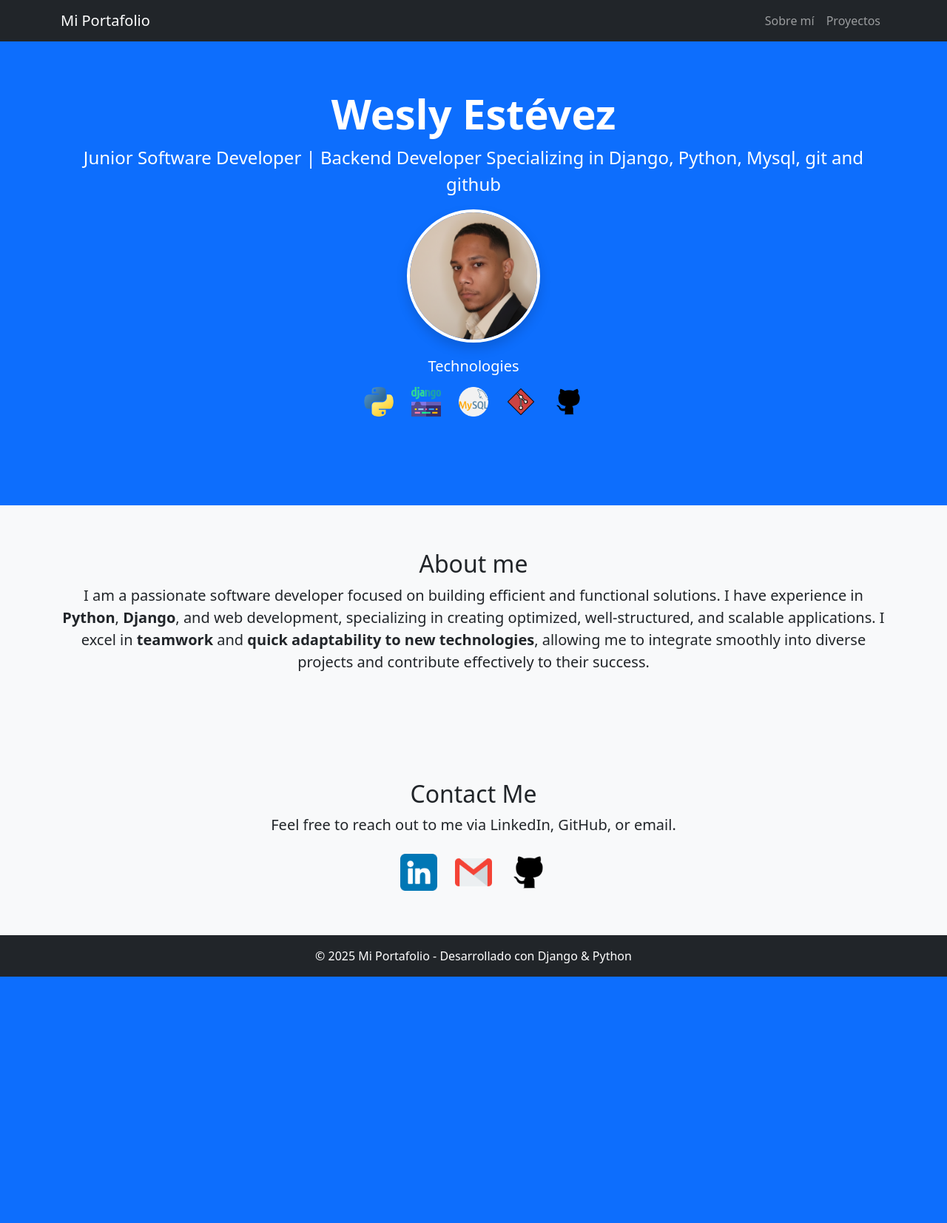
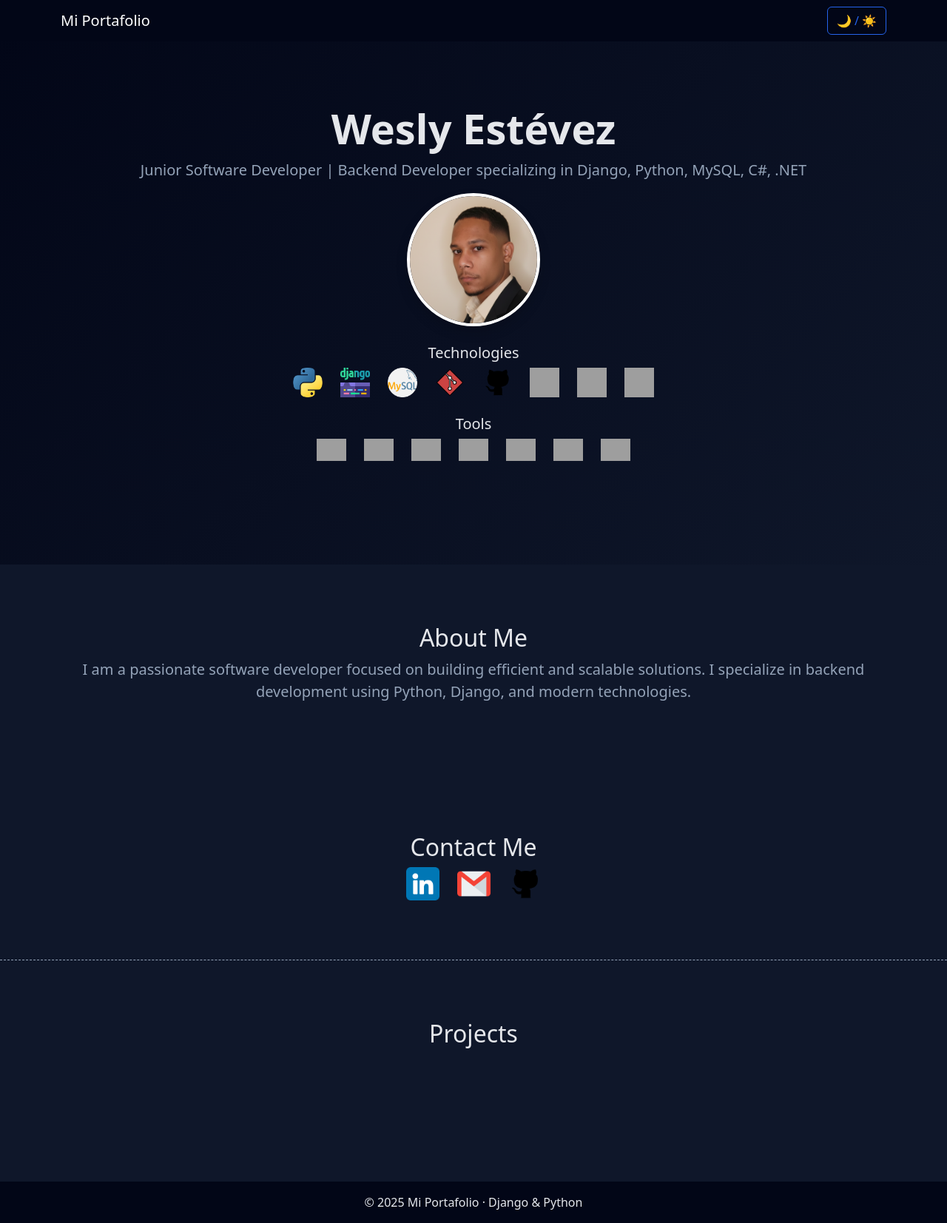
Before and after one commit to wesly2004/Portafolio_Python, a Django app: page / in a window 1280 px wide. Shown: the whole page at 74% size. Before the commit the page ends 1320 px from the top, so only its background shows below. Run offline with Django 4.2, Linux system fonts and the light colour scheme; grey boxes are pictures that could not be loaded.

Commit message:
Add dark/light mode, technologies, tools section and projects placeholder

```diff
--- a/web/templates/web/inicio.html
+++ b/web/templates/web/inicio.html
@@ -4,99 +4,190 @@
 <head>
     <meta charset="UTF-8">
     <title>Mi Portafolio</title>
+
     <link href="https://cdn.jsdelivr.net/npm/bootstrap@5.3.3/dist/css/bootstrap.min.css" rel="stylesheet">
+
     <style>
+        :root {
+            --bg-main: #0f172a;
+            --bg-secondary: #020617;
+            --text-main: #e5e7eb;
+            --text-muted: #94a3b8;
+            --accent: #2563eb;
+        }
+
+        body.light-mode {
+            --bg-main: #f8fafc;
+            --bg-secondary: #e2e8f0;
+            --text-main: #020617;
+            --text-muted: #475569;
+            --accent: #2563eb;
+        }
+
         body {
+            background-color: var(--bg-main);
+            color: var(--text-main);
             scroll-behavior: smooth;
+            transition: all 0.3s ease;
         }
+
         section {
-            padding: 60px 0;
+            padding: 80px 0;
         }
-        #sobre-mi img {
-            border-radius: 50%;
-            max-width: 200px;
+
+        h1, h2, h5 {
+            color: var(--text-main);
+        }
+
+        p {
+            color: var(--text-muted);
+        }
+
+        .navbar {
+            background-color: var(--bg-secondary) !important;
+        }
+
+        .toggle-btn {
+            border: 1px solid var(--accent);
+            color: var(--accent);
+            background: transparent;
+            padding: 6px 12px;
+            border-radius: 6px;
+        }
+
+        .toggle-btn:hover {
+            background-color: var(--accent);
+            color: white;
+        }
+
+        header {
+            background: linear-gradient(135deg, #020617, #0f172a);
+        }
+
+        body.light-mode header {
+            background: linear-gradient(135deg, #e2e8f0, #f8fafc);
+        }
+
+        footer {
+            background-color: var(--bg-secondary);
+        }
+
+        .icon-row img {
+            transition: transform 0.2s ease;
+        }
+
+        .icon-row img:hover {
+            transform: scale(1.15);
+        }
+
+        #proyectos {
+            min-height: 300px;
+            border-top: 1px dashed var(--text-muted);
         }
     </style>
 </head>
+
 <body>
 
+<nav class="navbar navbar-expand-lg fixed-top">
+    <div class="container">
+        <a class="navbar-brand text-white" href="#">Mi Portafolio</a>
 
-    <nav class="navbar navbar-expand-lg navbar-dark bg-dark fixed-top">
-        <div class="container">
-            <a class="navbar-brand" href="#">Mi Portafolio</a>
-            <div class="collapse navbar-collapse">
-                <ul class="navbar-nav ms-auto">
-                    <li class="nav-item"><a class="nav-link" href="#sobre-mi">Sobre mí</a></li>
-                    <li class="nav-item"><a class="nav-link" href="#proyectos">Proyectos</a></li>
-                </ul>
+        <div class="ms-auto">
+            <button class="toggle-btn" onclick="toggleMode()">🌙 / ☀️</button>
         </div>
     </div>
 </nav>
 
+<header class="text-center text-white" style="padding:140px 0;">
+    <div class="container">
 
-    <header class="bg-primary text-white text-center" style="padding:120px 0;">
-        <div class="container">
         <h1 class="display-4 fw-bold">Wesly Estévez</h1>
-             <p class="lead fs-4">Junior Software Developer | Backend Developer Specializing in Django, Python, Mysql, git and github</p>
+        <p class="lead fs-5">
+            Junior Software Developer | Backend Developer specializing in Django, Python, MySQL, C#, .NET
+        </p>
+
         <img src="{% static 'img/img-wesly.png' %}"
              alt="Mi foto"
              class="rounded-circle shadow"
-             style="width: 180px; height: 180px; object-fit: cover; border: 4px solid white;">
+             style="width:180px;height:180px;object-fit:cover;border:4px solid white;">
 
-
-             <div style="margin-top: 20px;">
-                 <h5 class="mb-3">Technologies</h5>
-                <div class="d-flex justify-content-center align-items-center gap-4">
-                   <img src="{% static 'icons/python.png' %}" alt="Python" style="width:40px; height:40px;">
-                   <img src="{% static 'icons/django.png' %}" alt="Django" style="width:40px; height:40px;">
-                   <img src="{% static 'icons/mysql.png' %}" alt="MySQL" style="width:40px; height:40px;">
-                   <img src="{% static 'icons/git.png' %}" alt="Git" style="width:40px; height:40px;">
-                   <img src="{% static 'icons/github.png' %}" alt="Github" style="width:40px; height:40px;">
+        <!-- TECHNOLOGIES -->
+        <div class="mt-4">
+            <h5>Technologies</h5>
+            <div class="d-flex justify-content-center gap-4 flex-wrap icon-row">
+                <img src="{% static 'icons/python.png' %}" width="40">
+                <img src="{% static 'icons/django.png' %}" width="40">
+                <img src="{% static 'icons/mysql.png' %}" width="40">
+                <img src="{% static 'icons/git.png' %}" width="40">
+                <img src="{% static 'icons/github.png' %}" width="40">
+                <img src="{% static 'icons/csharp.png' %}" width="40">
+                <img src="{% static 'icons/dotnet.png' %}" width="40">
+                <img src="{% static 'icons/sql.png' %}" width="40">
             </div>
         </div>
+
+        <!-- TOOLS -->
+        <div class="mt-4">
+            <h5>Tools</h5>
+            <div class="d-flex justify-content-center gap-4 flex-wrap icon-row">
+                <img src="{% static 'icons/vscode.png' %}" width="40">
+                <img src="{% static 'icons/visualstudio2022.png' %}" width="40">
+                <img src="{% static 'icons/sqlserver.png' %}" width="40">
+                <img src="{% static 'icons/nodejs.png' %}" width="40">
+                <img src="{% static 'icons/copilot.png' %}" width="40">
+                <img src="{% static 'icons/chatgpt.png' %}" width="40">
+                <img src="{% static 'icons/linux.png' %}" width="40">
+            </div>
+        </div>
+
     </div>
 </header>
 
-
-    <section id="sobre-mi" class="bg-light">
+<section id="sobre-mi">
     <div class="container text-center">
-                <h2>About me</h2>
-                <p class="mb-4 fs-5">
-                I am a passionate software developer focused on building efficient and functional solutions.
-             I have experience in <strong>Python</strong>, <strong>Django</strong>, and web development, specializing in creating optimized, well-structured, and scalable applications.
-             I excel in <strong>teamwork</strong> and <strong>quick adaptability to new technologies</strong>, allowing me to integrate smoothly into diverse projects and contribute effectively to their success.
+        <h2>About Me</h2>
+        <p class="fs-5">
+            I am a passionate software developer focused on building efficient and scalable solutions.
+            I specialize in backend development using Python, Django, and modern technologies.
         </p>
     </div>
 </section>
 
-<section id="contacto" class="bg-light">
+<section id="contacto">
     <div class="container text-center">
         <h2>Contact Me</h2>
-        <p class="mb-4 fs-5">
-             Feel free to reach out to me via LinkedIn, GitHub, or email.
-        </p>
-        <div class="d-flex justify-content-center align-items-center gap-4">
-
+        <div class="d-flex justify-content-center gap-4 icon-row">
             <a href="https://www.linkedin.com/in/wesly-estevez-148aa6266/" target="_blank">
-                <img src="{% static 'icons/linkedin.png' %}" alt="LinkedIn" style="width:50px; height:50px;">
+                <img src="{% static 'icons/linkedin.png' %}" width="45">
             </a>
-
             <a href="https://mail.google.com/mail/?view=cm&fs=1&to=wesslyesteves81@gmail.com" target="_blank">
-               <img src="{% static 'icons/gmail.png' %}" alt="Email" style="width:50px; height:50px;">
+                <img src="{% static 'icons/gmail.png' %}" width="45">
             </a>
-
             <a href="https://github.com/wesly2004" target="_blank">
-                <img src="{% static 'icons/github.png' %}" alt="GitHub" style="width:50px; height:50px;">
+                <img src="{% static 'icons/github.png' %}" width="45">
             </a>
         </div>
     </div>
 </section>
 
+<!-- PROYECTOS -->
+<section id="proyectos">
+    <div class="container text-center">
+        <h2>Projects</h2>
+        <!-- Zona en blanco para futuros proyectos -->
+    </div>
+</section>
 
+<footer class="text-center p-3">
+    © 2025 Mi Portafolio · Django & Python
+</footer>
 
-    <footer class="bg-dark text-white text-center p-3">
-        © 2025 Mi Portafolio - Desarrollado con Django & Python
-    </footer>
+<script>
+    function toggleMode() {
+        document.body.classList.toggle("light-mode");
+    }
+</script>
 
 </body>
 </html>
```
Also changed, not shown: media/perfil.JPG (deleted). Lines whose indentation alone changed are shown as unchanged.
